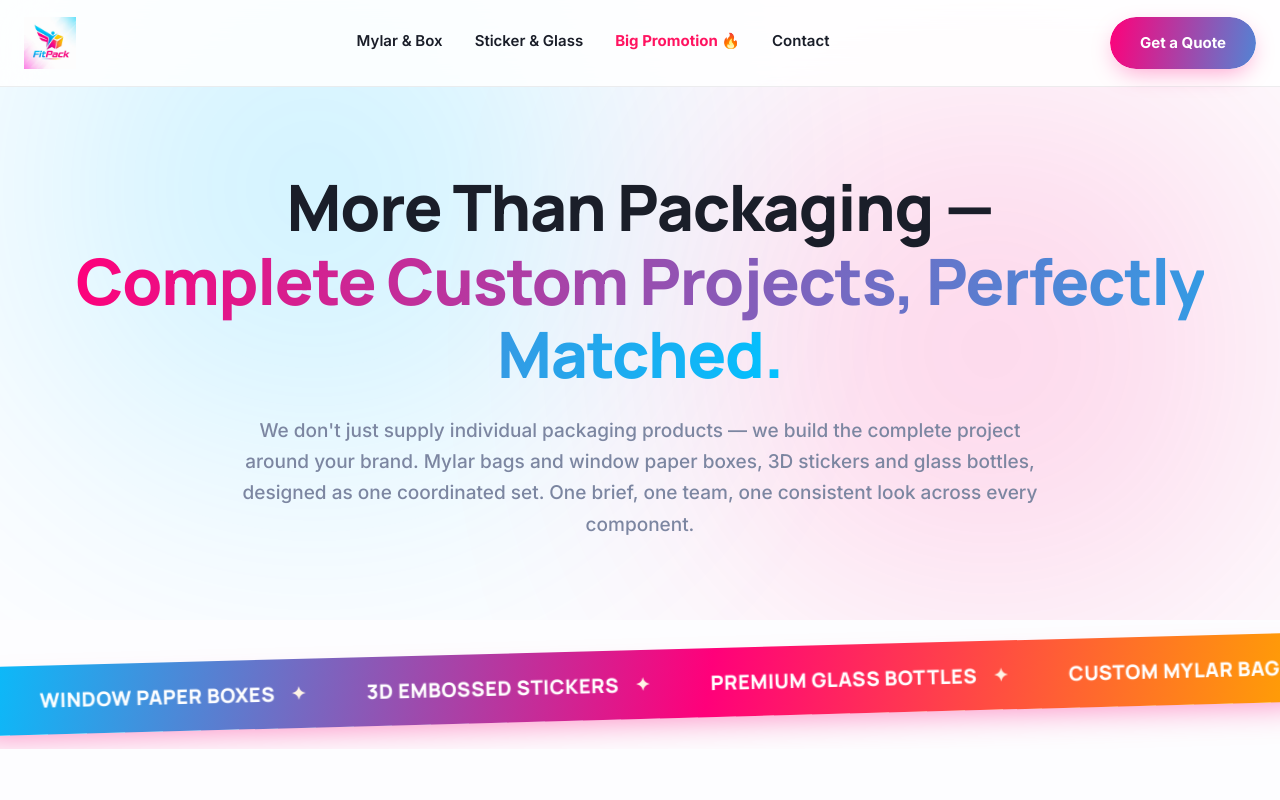
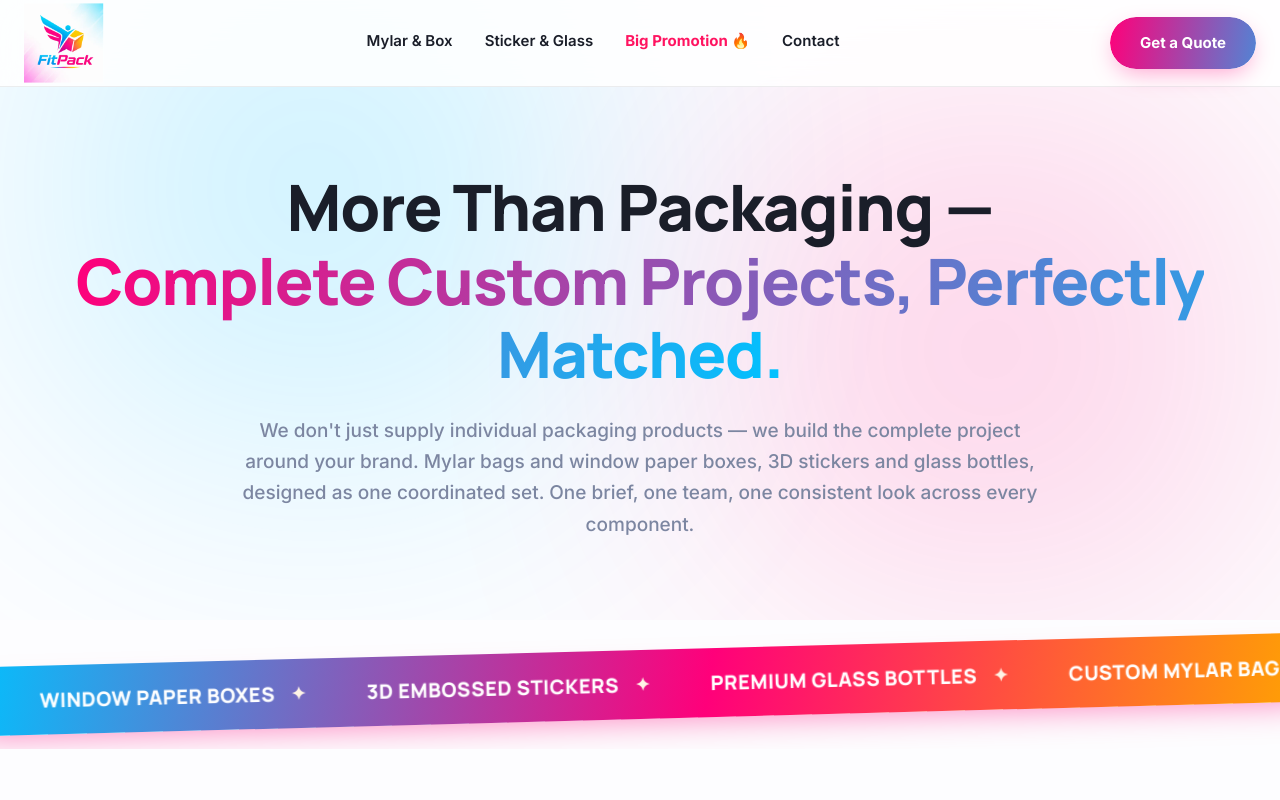
Before and after one commit to 1143681013-ai/fitpac-web, a plain HTML site: page index.html in a window 1280 px wide. Shown: the top 800 px of the page. Drawn offline with Linux system fonts and the light colour scheme.

Commit message:
Add files via upload

```diff
--- a/index.html
+++ b/index.html
@@ -60,8 +60,17 @@
       border-bottom: 1px solid var(--line);
     }
     .nav { display: flex; justify-content: space-between; align-items: center; height: 86px; gap: 24px; }
-    .logo { display: flex; align-items: center; cursor: pointer; }
-    .logo-img { height: 52px; width: auto; object-fit: contain; }
+    .logo { display: flex; align-items: center; cursor: pointer; padding: 5px 0; }
+
+    /* 🌟 放大并处理了白底 */
+    .logo-img {
+      height: 72px;
+      width: auto;
+      object-fit: contain;
+      mix-blend-mode: multiply;
+      transform: scale(1.1);
+      transform-origin: left center;
+    }
     .logo-fallback {
       font-family: 'Manrope', sans-serif; font-size: 28px; font-weight: 800; font-style: italic;
       background: var(--grad); -webkit-background-clip: text; background-clip: text; -webkit-text-fill-color: transparent;
@@ -143,27 +152,13 @@
     .feature-list li::before { content: '✓'; flex-shrink: 0; display: flex; align-items: center; justify-content: center; width: 22px; height: 22px; border-radius: 50%; font-size: 12px; font-weight: 800; margin-top: 3px; }
 
     .set-image {
-      border-radius: 20px;
-      overflow: hidden;
-      background: #F8F9FC;
-      box-shadow: 0 20px 40px -15px rgba(26, 30, 41, 0.15);
-      transform: rotate(2deg);
-      transition: transform 0.6s cubic-bezier(0.25, 0.46, 0.45, 0.94);
-      position: relative;
-      z-index: 2;
-      display: flex;
-      align-items: center;
-      justify-content: center;
-      padding: 10px;
+      border-radius: 20px; overflow: hidden; background: #F8F9FC; box-shadow: 0 20px 40px -15px rgba(26, 30, 41, 0.15);
+      transform: rotate(2deg); transition: transform 0.6s cubic-bezier(0.25, 0.46, 0.45, 0.94);
+      position: relative; z-index: 2; display: flex; align-items: center; justify-content: center; padding: 10px;
     }
     .set-card-2 .set-image { transform: rotate(-2deg); }
     .set-image:hover { transform: rotate(0deg) scale(1.03); }
-    .set-image img {
-      width: 100%;
-      aspect-ratio: 4 / 3;
-      object-fit: contain;
-      border-radius: 12px;
-    }
+    .set-image img { width: 100%; aspect-ratio: 4 / 3; object-fit: contain; border-radius: 12px; }
 
     /* ============ 首页：促销单图入口 ============ */
     .promo-section { position: relative; padding: 90px 0; background: radial-gradient(circle at 10% 10%, rgba(255, 0, 122, 0.08), transparent 40%), radial-gradient(circle at 90% 90%, rgba(255, 166, 0, 0.08), transparent 40%), var(--promo-light); border-top: 1px solid rgba(255, 0, 122, 0.1); border-bottom: 1px solid rgba(255, 0, 122, 0.1); }
@@ -261,7 +256,9 @@
     /* ============ Footer ============ */
     footer { background: var(--dark); color: rgba(255, 255, 255, 0.6); padding: 80px 0 30px; border-top: 4px solid transparent; border-image: var(--grad-full) 1; }
     .footer-grid { display: grid; grid-template-columns: 2fr 1fr 1fr; gap: 48px; margin-bottom: 60px; }
-    .footer-logo { height: 45px; width: auto; margin-bottom: 24px; background: #fff; padding: 8px 14px; border-radius: 10px; }
+
+    /* 底部 Logo 也适当放大 */
+    .footer-logo { height: 60px; width: auto; margin-bottom: 24px; background: #fff; padding: 8px 14px; border-radius: 10px; }
     .footer-company { font-size: 18px; font-weight: 700; color: #fff; margin-bottom: 10px; }
     .footer-desc { font-size: 14.5px; max-width: 320px; color: rgba(255, 255, 255, 0.5); }
     .footer-col h4 { color: #fff; font-size: 17px; margin-bottom: 22px; }
@@ -294,7 +291,7 @@
     @media (max-width: 600px) {
       .container { padding: 0 18px; }
       .nav { height: 74px; }
-      .logo-img { height: 42px; }
+      .logo-img { height: 52px; transform: scale(1); }
       .hero { padding: 120px 0 60px; }
       .set-card { padding: 30px 20px; gap: 30px; }
       .footer-grid { grid-template-columns: 1fr; text-align: center; gap: 40px; }
@@ -317,7 +314,7 @@
   <header>
     <div class="container nav">
       <div class="logo" onclick="switchView('home-view')" aria-label="FitPack Home">
-        <!-- 🚨 注意：要显示本地 Logo，请把 src 后面那串网址改成 images/logo.png -->
+        <!-- 请确保 src 里的路径是 images/logo.png -->
         <img src="images/logo.png" alt="FitPack Logo" class="logo-img" onerror="this.outerHTML='&lt;span class=&quot;logo-fallback&quot;&gt;FitPack&lt;/span&gt;'" />
       </div>
 
```
